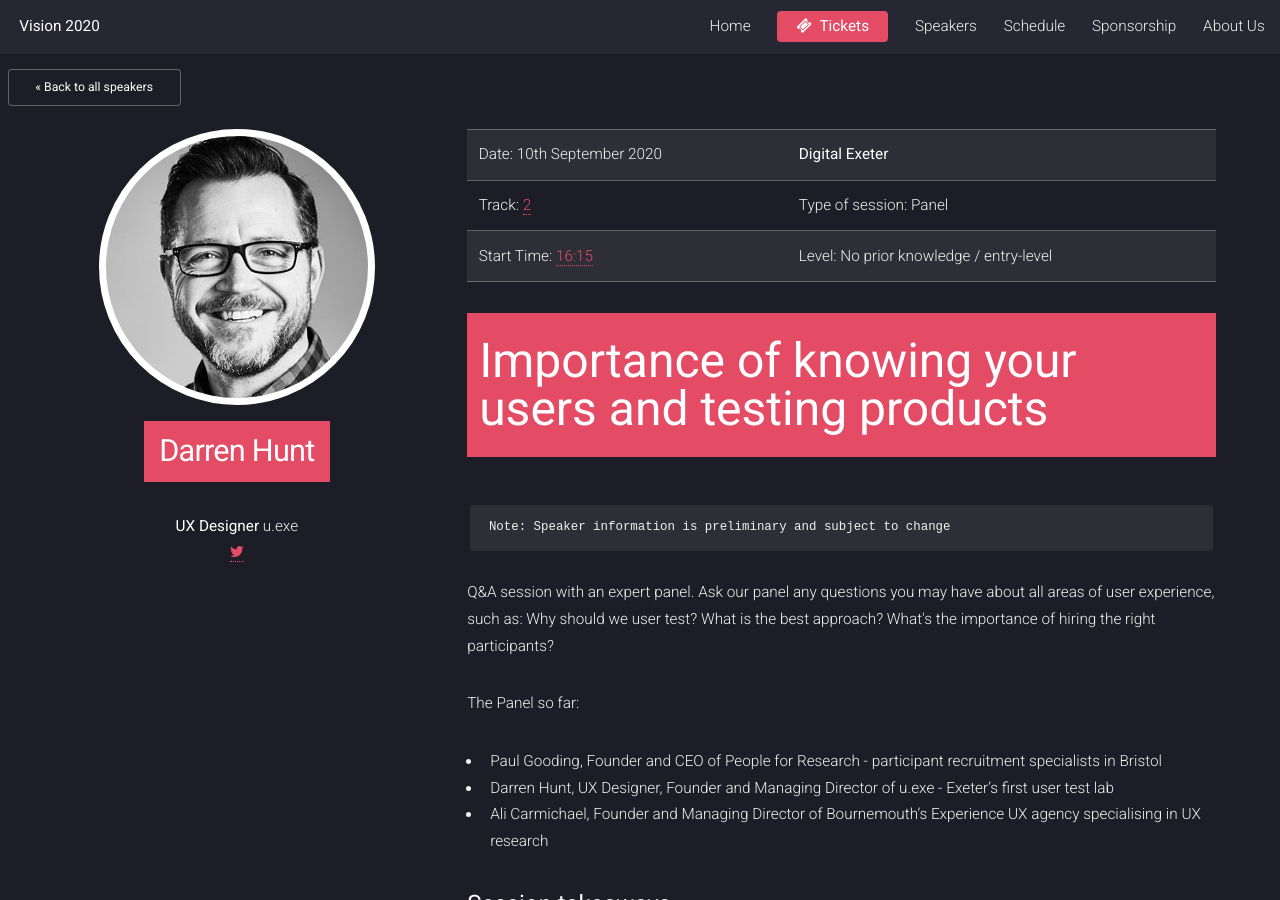
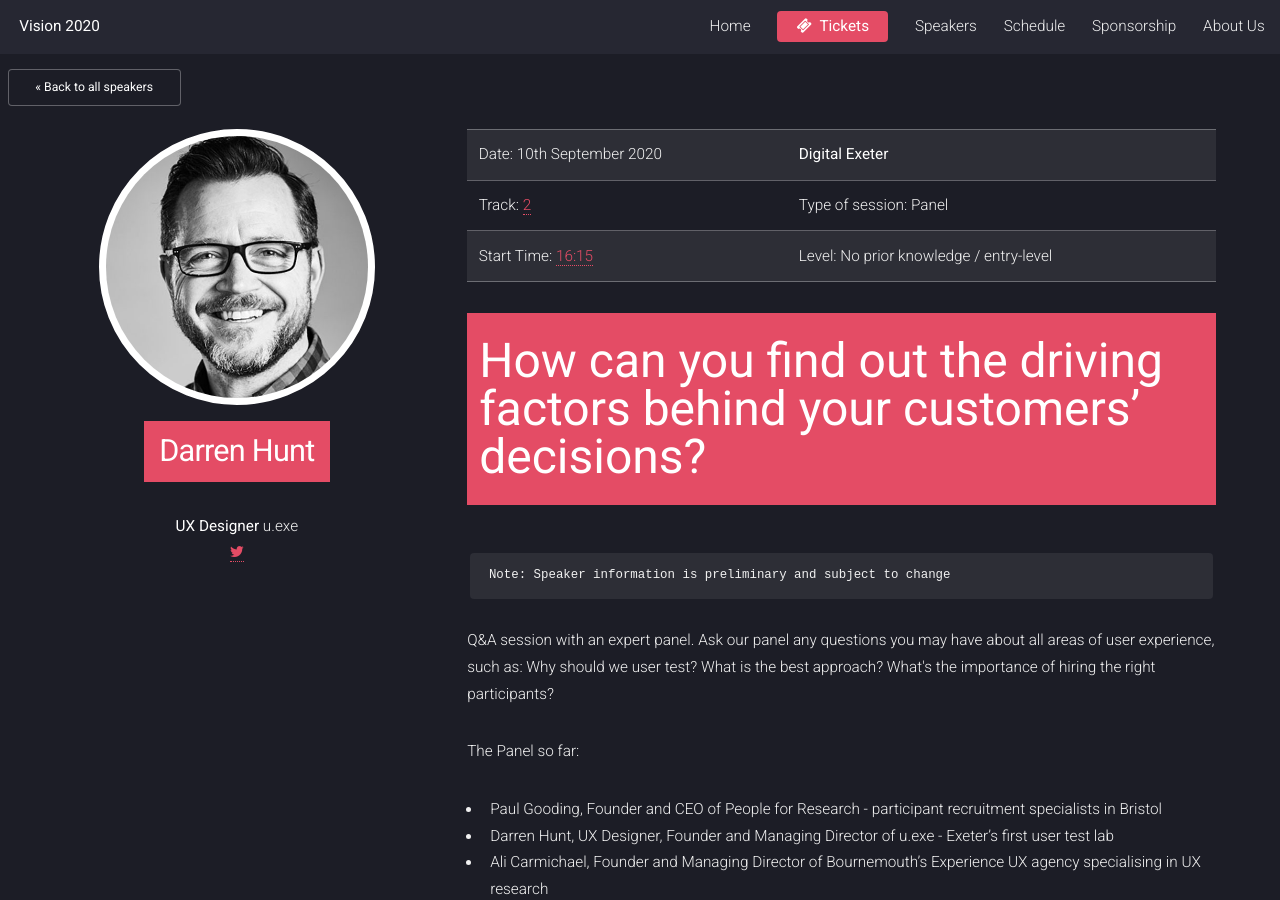
Before and after one commit to TechExeter/conference-2020, a Jekyll site: the page built from _speakers/darren-hunt.md, in a window 1280 px wide and 900 px high. Built offline with Jekyll 4.4.1, drawn with Linux system fonts in a browser that asks for light colours.

Commit message:
Updated Darren's talk title

```diff
--- a/_speakers/darren-hunt.md
+++ b/_speakers/darren-hunt.md
@@ -3,7 +3,7 @@
 pronoun: He/Him
 title: UX Designer
 company: u.exe
-talk-title: Importance of knowing your users and testing products
+talk-title: How can you find out the driving factors behind your customers’ decisions?
 headshot: /images/speakers/darren_BW.jpg
 track: "2"
 timeslot: "16:15"
```
